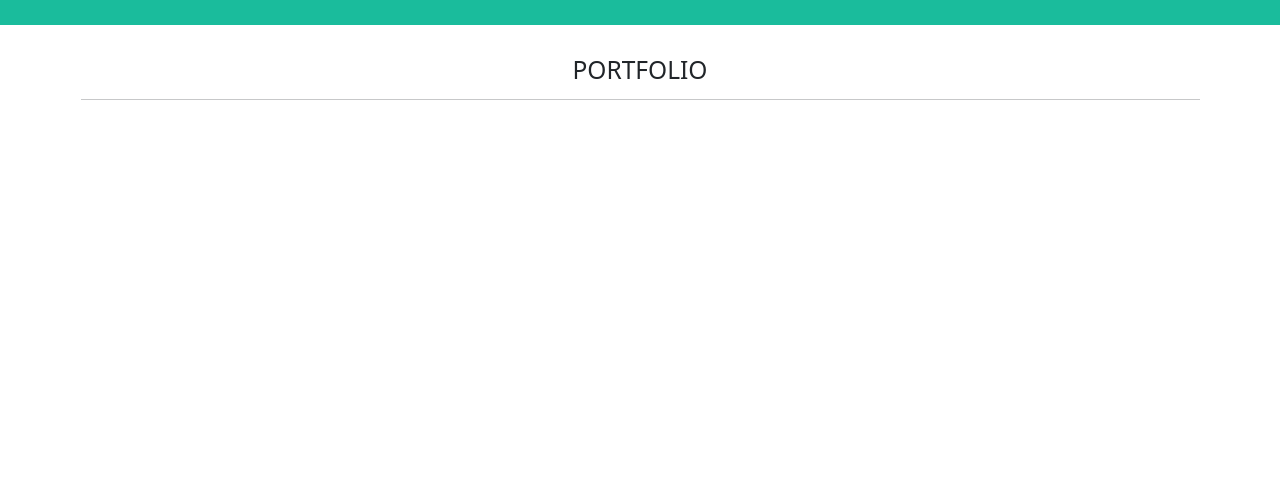
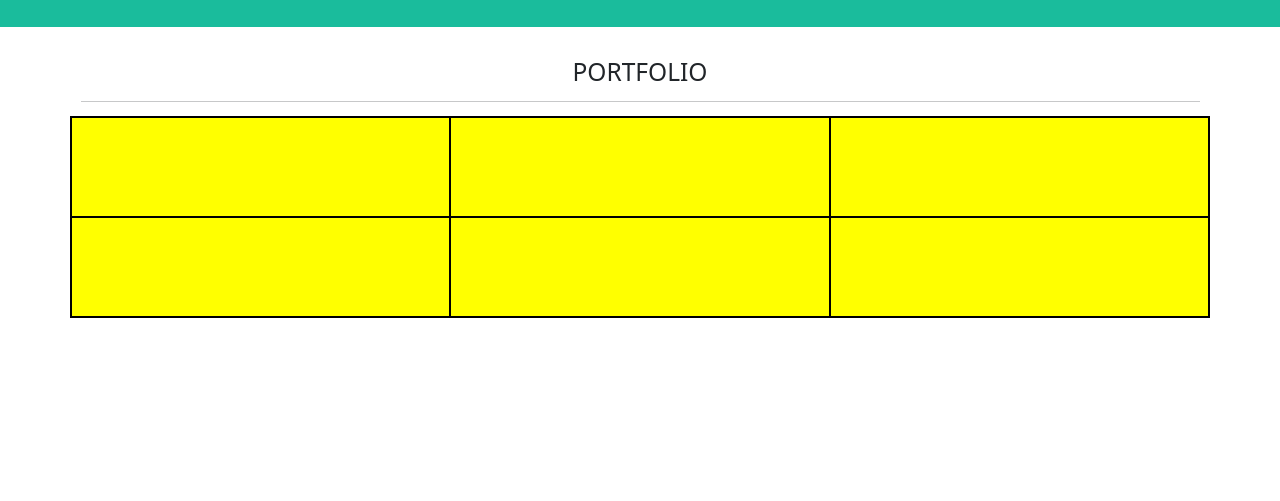
Before and after one commit to aurorapuli/html-css-bootstrap-freelancer, a plain HTML site: page index.html in a window 1280 px wide. Shown: the part 299-800 px from the top of the page. Drawn offline with nearby package versions, Linux system fonts and the light colour scheme.

Commit message:
colonne portfolio

```diff
--- a/css/style.css
+++ b/css/style.css
@@ -15,7 +15,7 @@ header{
 }
 
 section{
-    padding: 30px;
+    padding: 30px 0;
 }
 
 .avatar{
@@ -29,6 +29,11 @@ section{
 
 /* DEFOULT */
 
-[class*="col-"]{
+[class*="col"]{
     background-color: yellow;
+    border: 1px solid black;
 }
+
+.my-height{
+    height: 100px;
+}
--- a/index.html
+++ b/index.html
@@ -34,17 +34,14 @@
         <div class="container text-center">
             <h3>PORTFOLIO</h3>
             <div><hr></div>
-            <div class="row">
-                <div class="col-3"></div>
-                <div class="col-3"></div>
-                <div class="col-3"></div>
-                <div class="col-3"></div>
-                <div class="col-3"></div>
-                <div class="col-3"></div>
-
+            <div class="row row-cols-3">
+                <div class=" my-height col"></div>
+                <div class=" my-height col"></div>
+                <div class=" my-height col"></div>
+                <div class=" my-height col"></div>
+                <div class=" my-height col"></div>
+                <div class=" my-height col"></div>
             </div>
-
-
         </div>
     </section>
 
```
